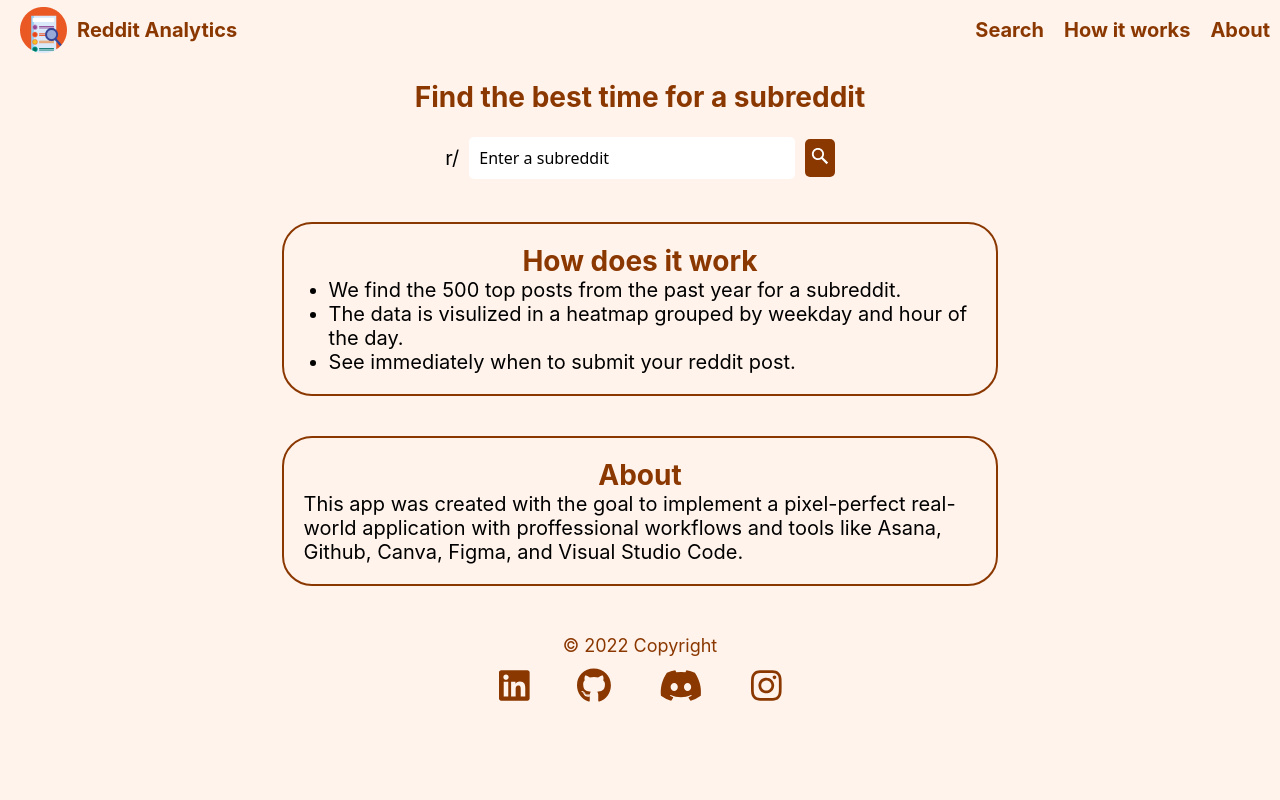
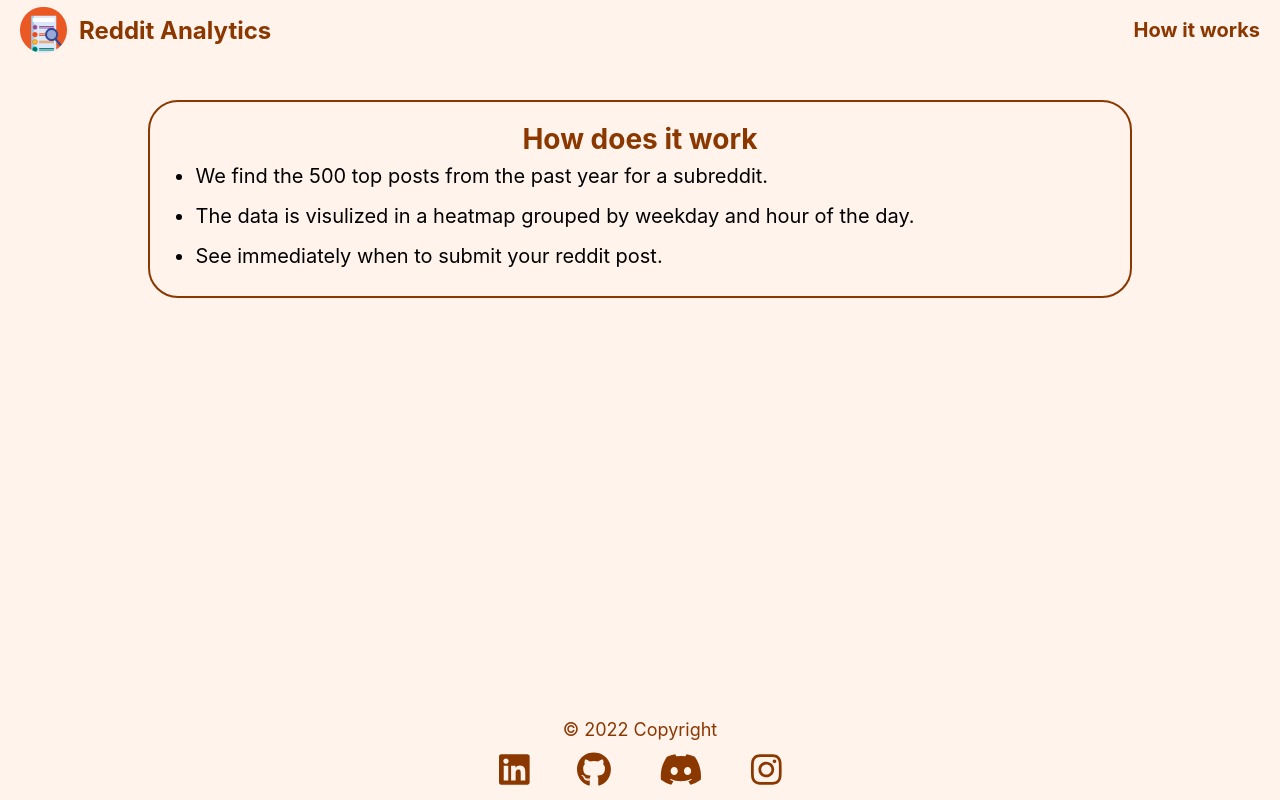
Before and after one commit to manuelleungchen/reddit-analytics, a React (Create React App) app: page /how-it-works in a window 1280 px wide. Built offline with nearby package versions, Linux system fonts and the light colour scheme.

Commit message:
Updated style

```diff
--- a/package.json
+++ b/package.json
@@ -12,7 +12,9 @@
     "react": "^18.1.0",
     "react-dom": "^18.1.0",
     "react-query": "^3.39.0",
+    "react-router-dom": "^6.6.1",
     "react-scripts": "5.0.1",
+    "react-toastify": "^9.0.5",
     "web-vitals": "^2.1.4"
   },
   "scripts": {
--- a/src/App.js
+++ b/src/App.js
@@ -1,9 +1,11 @@
+import { BrowserRouter as Router, Route, Routes } from "react-router-dom";
 import styles from './App.module.css';
 
 // Importing App Components
 import Header from './components/Header/Header';
 import Footer from './components/Footer/Footer';
-import SearchSection from './components/SearchSection/SearchSection';
+import Home from './components/sections/Home';
+import HowItWorks from './components/sections/HowItWorks';
 
 import { QueryClient, QueryClientProvider } from 'react-query'
 
@@ -13,25 +15,16 @@
 
     return (
         <QueryClientProvider client={queryClient}>
+            <Router>
                 <Header />
                 <main className={styles.container}>
-                    <SearchSection />
-                    <section className={styles.section} id='howItWorks'>
-                        <h2>How does it work</h2>
-                        <ul>
-                            <li>We find the 500 top posts from the past year for a subreddit.</li>
-                            <li>The data is visulized in a heatmap grouped by weekday and hour of the day.</li>
-                            <li>See immediately when to submit your reddit post.</li>
-                        </ul>
-                    </section>
-                    <section className={styles.section} id='about'>
-                        <h2>About</h2>
-                        <p>This app was created with the goal to implement a pixel-perfect real-world
-                            application with proffessional workflows and tools like Asana, Github, Canva,
-                            Figma, and Visual Studio Code.</p>
-                    </section>
+                    <Routes>
+                        <Route path="/" element={<Home />} />
+                        <Route path="/how-it-works" element={<HowItWorks />} />
+                    </Routes>
                 </main>
                 <Footer />
+            </Router>
         </QueryClientProvider>
     );
 }
--- a/src/App.module.css
+++ b/src/App.module.css
@@ -6,6 +6,7 @@
 
 .container {
     width: 98%;
+    min-height: calc(100svh - 90px - 60px - 2em);
     margin: 1em auto;
     display: flex;
     flex-direction: column;
@@ -16,25 +17,10 @@
     color: #8A3700;
 }
 
-.section {
-    width: 96%;
-    margin: 1em auto;
-    padding: 1em;
-    border: 2px solid #8A3700;
-    border-radius: 1.5em;
-}
-
-.section ul {
-    margin-left: 25px;
-}
-
 /* landscape phones styles */
 @media screen and (min-width: 576px) {
     .container {
         width: 90%;
-    }
-    .section {
-        width: 85%;
     }
 }
 
@@ -43,9 +29,6 @@
     .container {
         width: 96%;
     }
-    .section {
-        width: 80%;
-    }
 }
 
 /* large devices styles */
@@ -53,7 +36,4 @@
     .container {
         width: 80%;
     }
-    .section {
-        width: 70%;
-    }
 }
--- a/src/components/Footer/Footer.module.css
+++ b/src/components/Footer/Footer.module.css
@@ -4,6 +4,10 @@
     text-align: center;
     padding: 0.5em;
     font-size: large;
+    position: relative;
+    left: 0;
+    bottom: 0;
+    height: 90px;
 }
 
 .footer ul {
--- a/src/components/Header/Header.js
+++ b/src/components/Header/Header.js
@@ -1,55 +1,21 @@
 import React from 'react';
+import { Link } from 'react-router-dom';
 import styles from './Header.module.css';
-
 import logo from '../../assets/images/reddit-analytics-logo.png';
 
-import { useState } from "react";
-
 function Header() {
-    const [isNavExpanded, setIsNavExpanded] = useState(false);
-
-    const toggleIsNavExpanded = () => { setIsNavExpanded(!isNavExpanded) };
-
     return (
         <header>
             <nav className={styles.navigation}>
-                <div className={styles.brandName}>
+                <Link to="/" className={styles.brandName}>
                     <img src={logo} alt="Reddit Analytics Logo" />
                     <h1>Reddit Analytics</h1>
-                </div>
-                <button
-                    className={styles.hamburger}
-                    onClick={toggleIsNavExpanded}
-                >
-                    <span className='sr-only'>Burger Menu</span>
-                    <svg
-                        xmlns="http://www.w3.org/2000/svg"
-                        className="h-5 w-5"
-                        viewBox="0 0 20 20"
-                        fill="white"
-                    >
-                        <path
-                            fillRule="evenodd"
-                            d="M3 5a1 1 0 011-1h12a1 1 0 110 2H4a1 1 0 01-1-1zM3 10a1 1 0 011-1h12a1 1 0 110 2H4a1 1 0 01-1-1zM9 15a1 1 0 011-1h6a1 1 0 110 2h-6a1 1 0 01-1-1z"
-                            clipRule="evenodd"
-                        />
-                    </svg>
-                </button>
-                <div
-                    className={isNavExpanded ? `${styles.navigationMenu} ${styles.expanded}` : styles.navigationMenu}
-                >
-                    <ul>
-                        <li>
-                            <a href="#search" onClick={toggleIsNavExpanded}>Search</a>
-                        </li>
-                        <li>
-                            <a href="#howItWorks" onClick={toggleIsNavExpanded}>How it works</a>
-                        </li>
-                        <li>
-                            <a href="#about" onClick={toggleIsNavExpanded}>About</a>
-                        </li>
-                    </ul>
-                </div>
+                </Link>
+                <ul className={styles.navigationLinks}>
+                    <li>
+                        <Link to="/how-it-works">How it works</Link>
+                    </li>
+                </ul>
             </nav>
         </header>
     )
--- a/src/components/Header/Header.module.css
+++ b/src/components/Header/Header.module.css
@@ -3,14 +3,7 @@
     width: 100%;
     display: flex;
     align-items: center;
-    position: relative;
     padding: 0.5em 0em;
-    background-color: #FFF3EB;
-}
-
-.navigation a {
-    color: #8A3700;
-    font-weight: bolder;
 }
 
 .brandName {
@@ -20,101 +13,33 @@
     align-items: center;
     color: #8A3700;
 }
+
 .brandName h1 {
     margin-left: 0.5em;
-    font-size: 1em;
+    font-size: 1.2em;
 }
 
-.navigationMenu {
+.navigationLinks {
     margin-left: auto;
 }
 
-.navigationMenu ul {
+.navigationLinks ul {
     display: flex;
-    padding: 0;
+    padding-right: 2em;
 }
 
-.navigationMenu li {
-    /* removes default disc bullet for li tags and applies margin to left & right side */
+.navigationLinks li {
     list-style-type: none;
     margin: 0em;
 }
 
-.navigationMenu li a {
-    /* increases the surface area of the anchor tag to span more than just the anchor text */
+.navigationLinks li a {
+    color: #8A3700;
+    font-weight: bolder;
     text-decoration: none;
-    display: block;
-    width: 100%;
-    padding: 0.5em;
-    margin: 0px;
-    color: #8A3700;
+    margin-right: 1em;
 }
 
-.navigationMenu li:hover {
+.navigationLinks li a:hover {
     border-bottom: 2px solid #ff8737;
 }
-
-.hamburger {
-    /* removes default border on button element */
-    border: 0;
-    height: 40px;
-    width: 40px;
-    padding: 0.5em;
-    border-radius: 50%;
-    background-color: #8A3700;
-    cursor: pointer;
-    transition: background-color 0.2s ease-in-out;
-    /* positions the icon to the right and center aligns it vertically */
-    position: absolute;
-    top: 50%;
-    right: 25px;
-    transform: translateY(-50%);
-    display: none;
-}
-
-.hamburger:hover {
-    background-color: #f97924;
-}
-
-@media screen and (max-width: 768px) {
-    .hamburger {
-        display: block;
-    }
-
-    .navigationMenu ul {
-        /* navigation menu is positioned to start 60px from the top of the document (which is directly below the navbar) */
-        position: absolute;
-        top: 60px;
-        left: 0;
-        /* stacks the li tags vertically  */
-        flex-direction: column;
-        justify-content: center;
-        /* makes menu span full height and width */
-        width: 100%;
-        height: calc(100vh - 60px);
-        background-color: #FFF3EB;
-        display: none;
-    }
-
-    .navigationMenu li {
-        /* centers link text and strips off margin */
-        text-align: center;
-        margin: 0;
-    }
-
-    .navigationMenu li a {
-        color: #8A3700;
-        /* increases the surface area of the anchor tag to span the full width of the menu */
-        width: 100%;
-        padding: 1.2em 0;
-        font-size: 1.3em;
-    }
-
-    .navigationMenu li:hover {
-        background-color: #ff8737;
-    }
-
-    .expanded ul {
-        display: flex;
-    }
-}
--- a/src/components/SearchSection/SearchSection.js
+++ b/src/components/sections/Home.js
@@ -2,24 +2,33 @@
 import Heatmap from '../Heatmap/Heatmap';
 import HeatmapMobile from '../HeatmapMobile/Heatmap';
 import Postslist from '../Postslist/Postslist';
-import styles from './SearchSection.module.css';
+import styles from './Home.module.css';
 import useWindowDimensions from '../useWindowDimensions';
 import { useQuery } from 'react-query';
 
 function SearchSection() {
-    const [subredditSearch, setSubredditSearch] = useState("");
+    const [subredditSearch, setSubredditSearch] = useState("");  // Store the current subreddit in the searchbar
+    const [lastSearch, setLastSearch] = useState("");    // Store last subreddit searched
+
 
     const [alertBox, setAlertBox] = useState(false);
 
     const fetchTopPosts = async () => {
+        // Fetch the top posts (MAX 100) on selected subreddit
         const res = await fetch(`https://www.reddit.com/r/${subredditSearch}/top.json?limit=100&t=all`);
+        console.log("fetching data")
         return res.json();
     }
 
-    const { isIdle, isLoading, isError, data, refetch, isFetching } = useQuery('posts', fetchTopPosts,
+    const { isIdle, isLoading, isError, error, data, refetch, isFetching } = useQuery('posts', fetchTopPosts,
         {
             enabled: false
-        }
+        },
+        {
+            // ⚠️ looks good, but is maybe _not_ what you want
+            onError: (error) =>
+              console.log(`Something went wrong: ${error.message}`),
+          }
     );
 
     const handleInputChange = event => {
@@ -34,8 +43,11 @@
         if (subredditSearch.length < 3) {
             setAlertBox(true);
         }
-        else {
+
+        // Only refetch data when subreddit name is 3 or more characters long and wasnt use lastly
+        else if ((subredditSearch.length >= 3) && (subredditSearch !== lastSearch)) {
             setAlertBox(false);
+            setLastSearch(subredditSearch)
             refetch();
         }
     };
@@ -75,6 +87,7 @@
                 <>
                     {/* If device width is greater than 920 px, show desktop version of heatmap. Otherwise show mobile heatmap */}
                     {deviceSize.width > 920 ? <Heatmap data={data} /> : <HeatmapMobile data={data} />}
+                    {/* <HeatmapMobile data={data} /> */}
 
                     {/* Pass the day of the week and time of day from the top posts */}
                     <Postslist data={data} />
--- /dev/null
+++ b/src/components/sections/HowItWorks.js
@@ -0,0 +1,18 @@
+import React from 'react';
+import styles from './HowItWorks.module.css';
+
+
+function about() {
+    return (
+            <section className={styles.section} id='howItWorks'>
+                <h2>How does it work</h2>
+                <ul>
+                    <li>We find the 500 top posts from the past year for a subreddit.</li>
+                    <li>The data is visulized in a heatmap grouped by weekday and hour of the day.</li>
+                    <li>See immediately when to submit your reddit post.</li>
+                </ul>
+            </section>
+    )
+}
+
+export default about
--- /dev/null
+++ b/src/components/sections/HowItWorks.module.css
@@ -0,0 +1,13 @@
+.section {
+    width: 96%;
+    margin: 1em auto;
+    padding: 1em;
+    border: 2px solid #8A3700;
+    border-radius: 1.5em;
+}
+
+.section ul {
+    margin-left: 25px;
+    line-height: 2;
+
+}
```
Also changed, not shown: src/components/Heatmap/Heatmap.js (+11 -5 lines), src/components/HeatmapMobile/Heatmap.js (+12 -6 lines), src/components/sections/Home.module.css (renamed from src/components/SearchSection/SearchSection.module.css), 1 other file (tests, documents, lock files or other folders).
